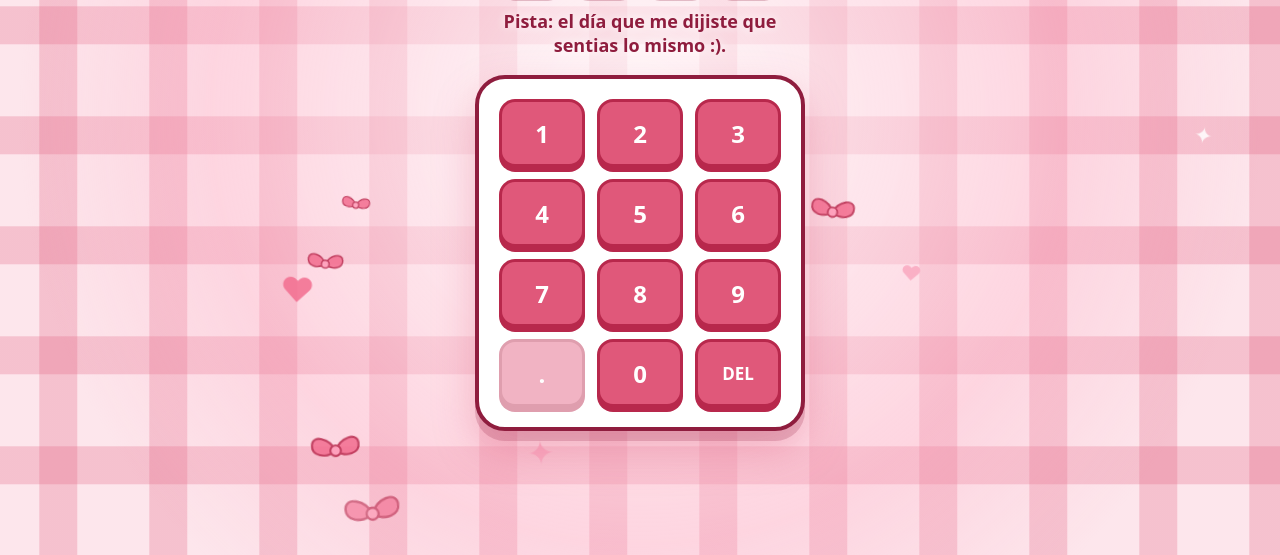
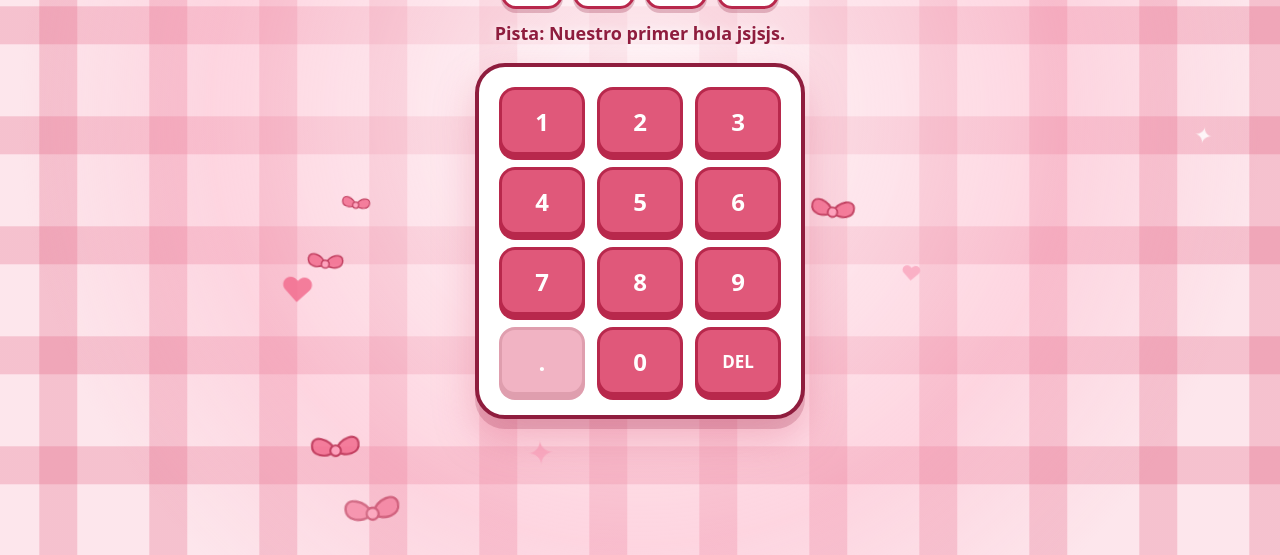
Before and after one commit to Mndvl/De-Dani-Para-Ashlyy-jiji, a plain HTML site: page index.html in a window 1280 px wide. Shown: the part 245-800 px from the top of the page. Drawn offline with Linux system fonts and the light colour scheme; a web font is replaced by a local one.

Commit message:
index.html

```diff
--- a/index.html
+++ b/index.html
@@ -182,7 +182,7 @@ h1{margin:0 0 14px;font-weight:800;font-size:clamp(36px,11vw,54px);color:var(--r
 /* ============ AQUÍ EDITAS TODO ============ */
 const CONFIG = {
   code: "2607",                                   // código de 4 dígitos
-  hint: "Pista: el día que me dijiste que sentias lo mismo :).",
+  hint: "Pista: Nuestro primer hola jsjsjs.",
   hint1: "De tu niño dani para tiii :).",
   audio: "musica.mp3",                           // pon tu canción con este nombre (o cambia el nombre aquí)
   songTitle: "Te dedico eta canción 💗",
```
